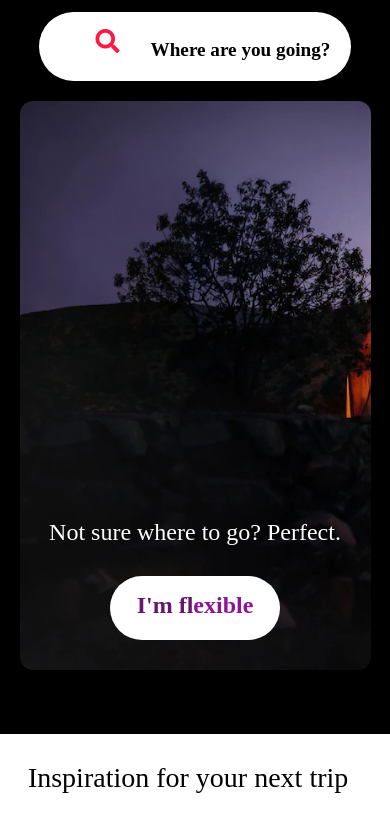
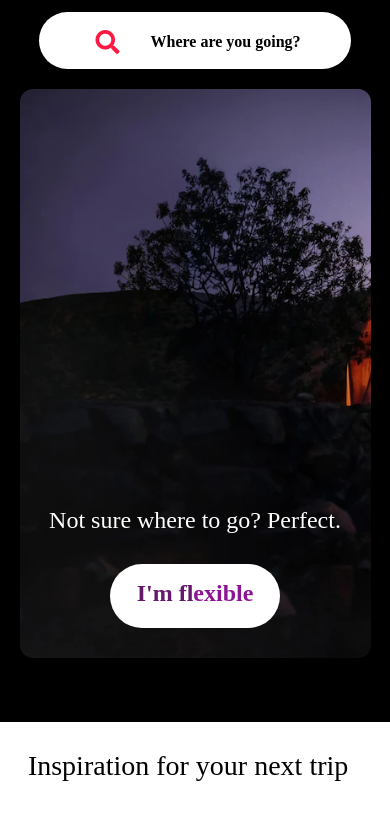
Before and after one commit to RAVIBELWAL/airbnb, a website: page index.html in a window 390 px wide. Shown: the top 814 px of the page. Drawn offline with Linux system fonts and the light colour scheme.

Commit message:
responsive

```diff
--- a/index.html
+++ b/index.html
@@ -60,7 +60,7 @@
                     <div>Guest</div>
                     <div>Add guest</div>
                 </div>
-                <div id="search"><i class="fas fa-search"></i> </div>
+                <div id="search"><i class="fas fa-search" onclick="this.type='text'"></i> </div>
                 <div class="phnSearchText">
                     Where are you going?
                 </div>
--- a/public/style.css
+++ b/public/style.css
@@ -176,7 +176,7 @@ padding-right: 0px;
         width: 50px;
         height: 50px;
         color: #fd1943;
-        margin-top: -6px;
+        margin-top: -12px;
     }
 
     /*---header search s-phn*/
@@ -188,10 +188,21 @@ padding-right: 0px;
         padding-left: 15px;
     }
     .phnSearchText{
-        padding-top: 12px;
+        padding-top: 6px;
         font-weight: bold;
-        font-size: 1.2rem;
+        font-size: 1rem;
     }
+
+   .option{
+   width: 100%;
+   height: 2rem;
+    }
+
+    #search i{
+        vertical-align: -25px;
+        margin-right: 0px;
+    }
+
     .bgHeading{
         font-size: 1.5rem;
         margin-right: 0px;
```
